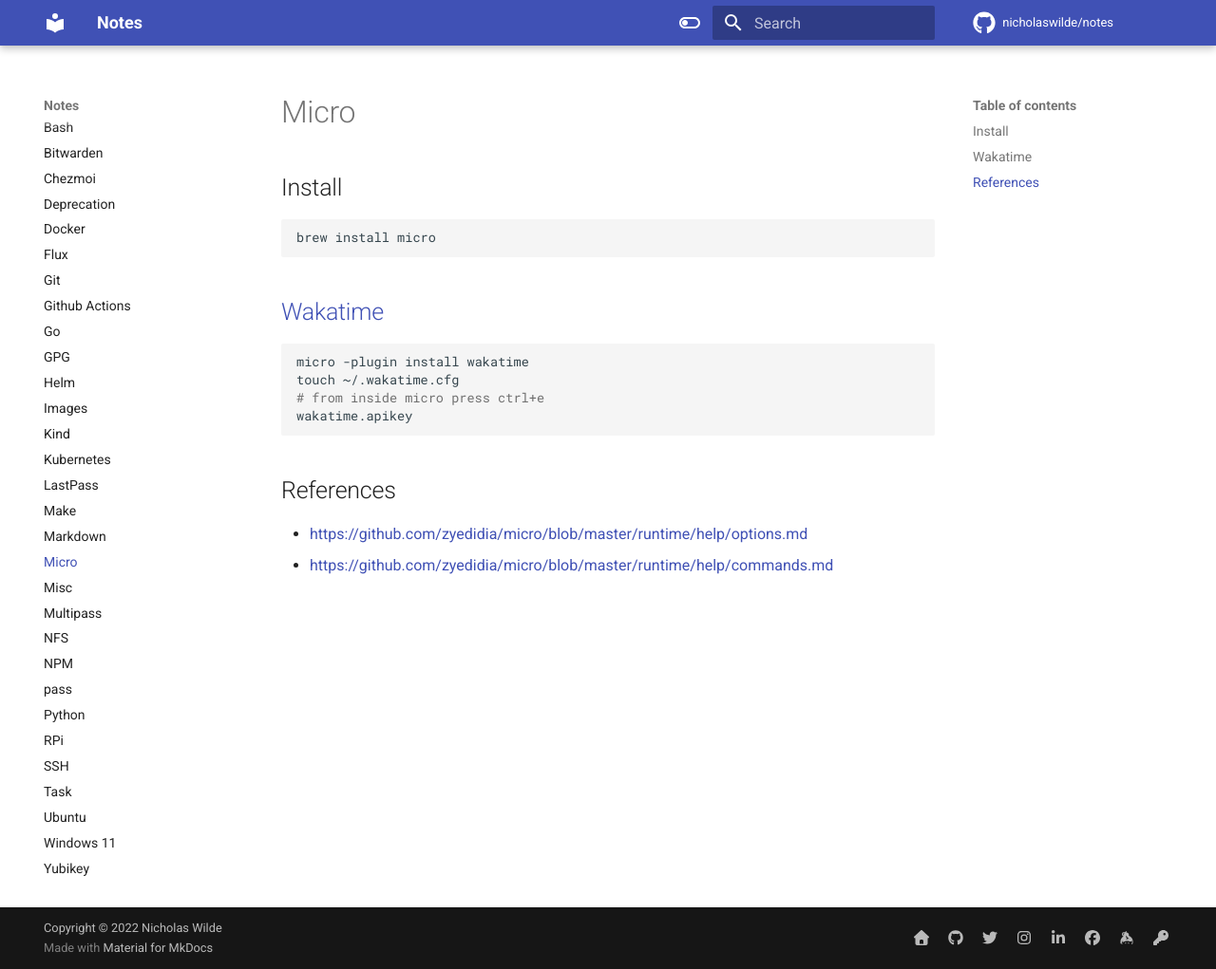
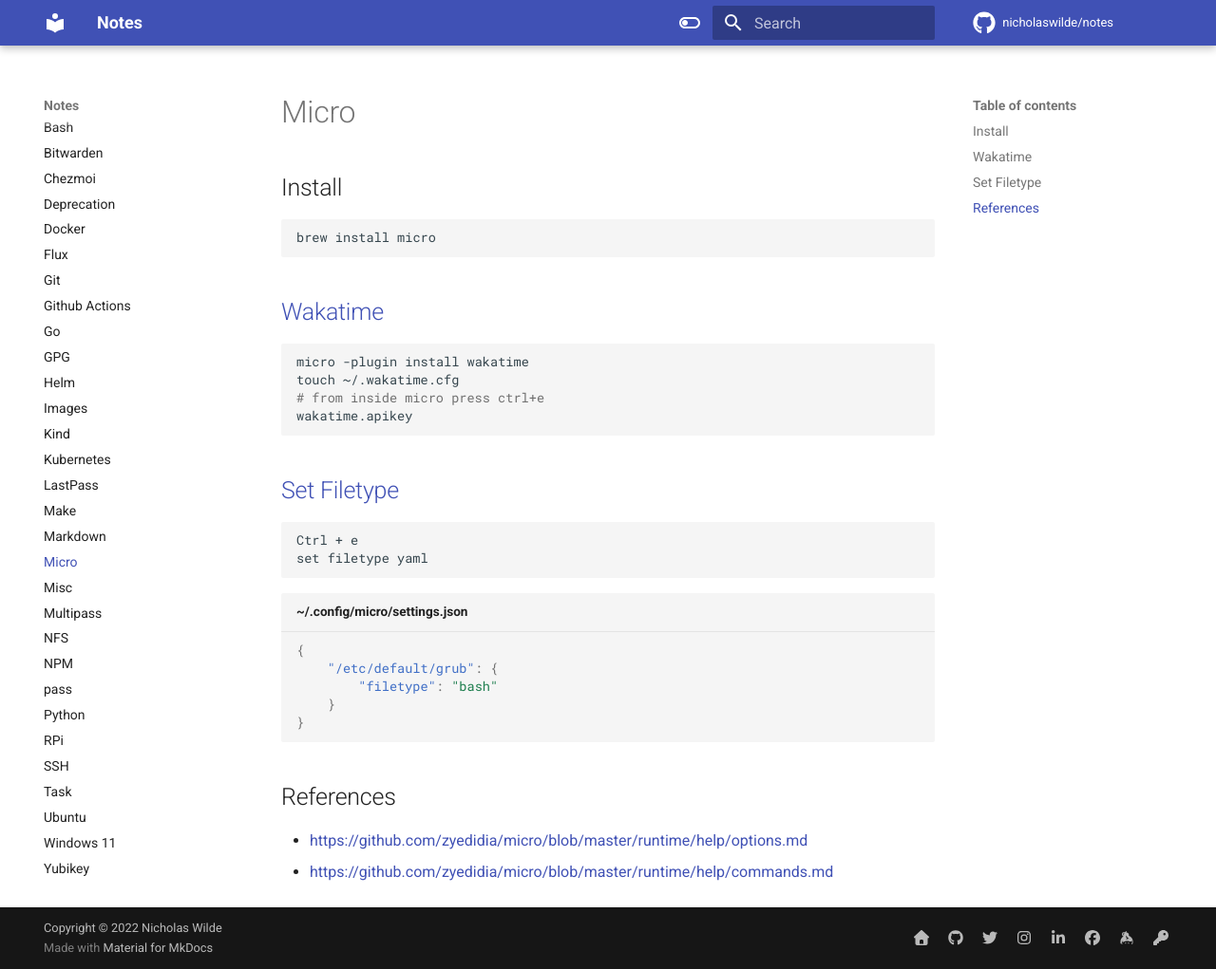
Before and after one commit to nicholaswilde/notes, an MkDocs documentation site: the page built from docs/micro.md, in a window 1280 px wide and 1021 px high. Shown: the whole window at 95% size. Built offline with MkDocs 1.6.1 and Material for MkDocs 9.7.7, drawn with Linux system fonts in a browser that asks for light colours; comment, search, counter and statistics services are not loaded.

Commit message:
Add filetype
Signed-off-by: nιcнolaѕ wιlde <ncwilde43@gmail.com>

````diff
--- a/docs/micro.md
+++ b/docs/micro.md
@@ -15,8 +15,24 @@
 wakatime.apikey
 ```
 
+## [Set Filetype][2]
+
+```
+Ctrl + e
+set filetype yaml
+```
+
+```json title="~/.config/micro/settings.json"
+{
+    "/etc/default/grub": {
+        "filetype": "bash"
+    }
+}
+```
+
 ## References
-- https://github.com/zyedidia/micro/blob/master/runtime/help/options.md
-- https://github.com/zyedidia/micro/blob/master/runtime/help/commands.md
+- <https://github.com/zyedidia/micro/blob/master/runtime/help/options.md>
+- <https://github.com/zyedidia/micro/blob/master/runtime/help/commands.md>
 
 [1]: https://github.com/wakatime/micro-wakatime
+[2]: https://github.com/zyedidia/micro/issues/2080
````
